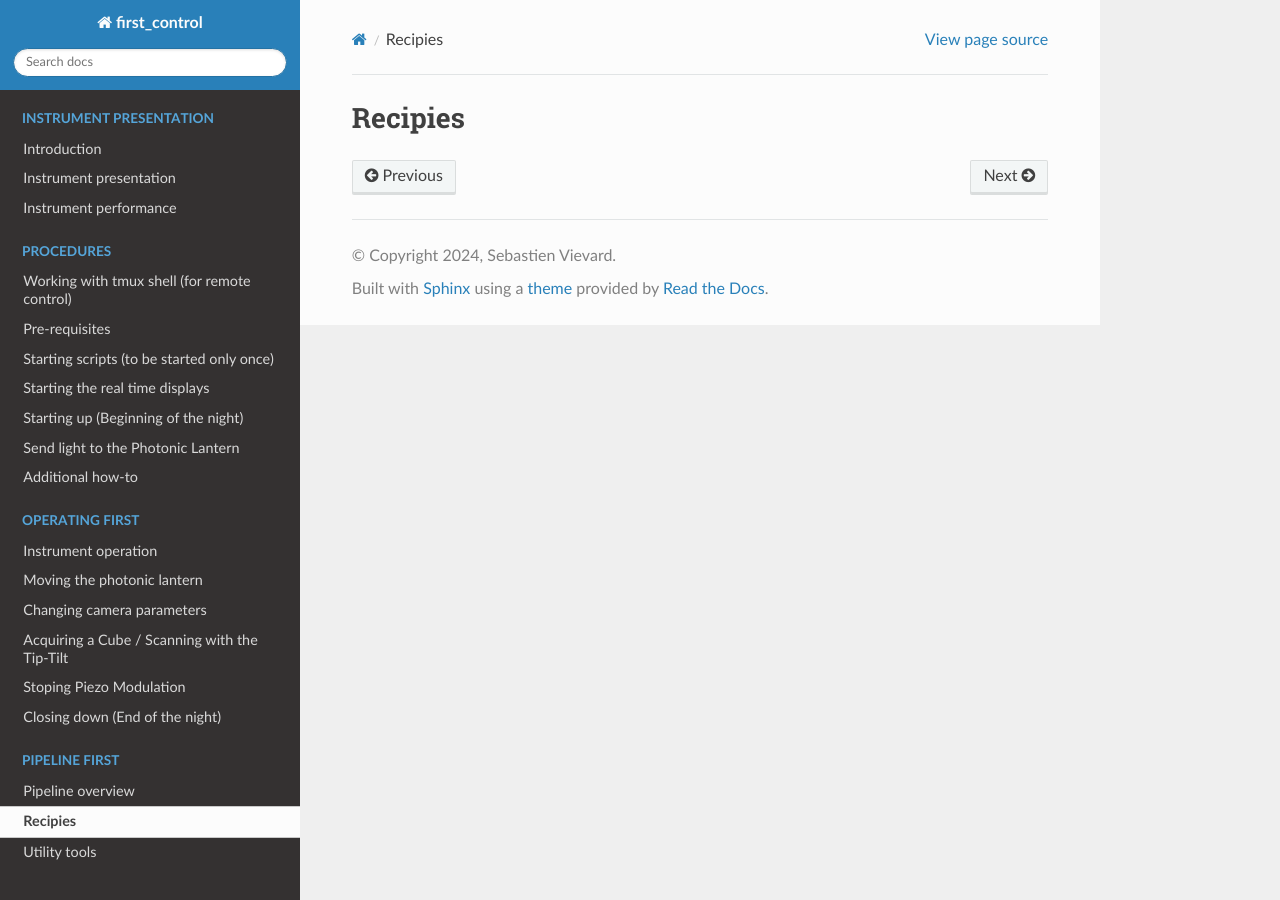
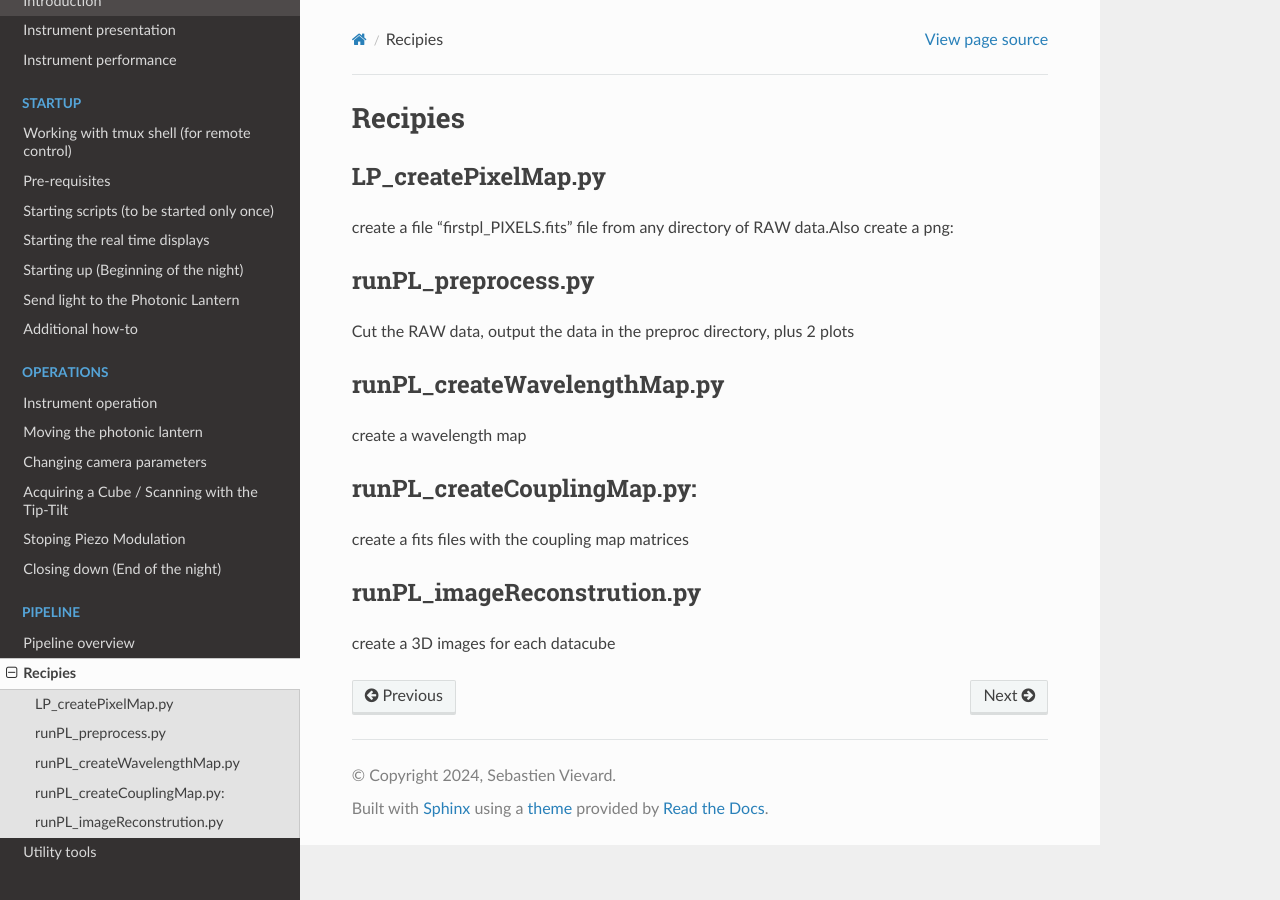
Before and after one commit to scexao-org/first_control, a Sphinx documentation site: the page built from source/recipies.md, in a window 1280 px wide. Built offline with Sphinx 7.4.7 and the Read the Docs theme 3.1.0, drawn with Linux system fonts in a browser that asks for light colours.

Commit message:
re-organisation

```diff
--- a/source/index.rst
+++ b/source/index.rst
@@ -18,19 +18,19 @@ Welcome to first_control's documentation!
 
 .. toctree::
    :maxdepth: 2
-   :caption: Procedures
+   :caption: Startup
 
    instrument_setup
 
 .. toctree::
    :maxdepth: 2
-   :caption: Operating FIRST
+   :caption: Operations
 
    instrument_operation
 
 .. toctree::
    :maxdepth: 2
-   :caption: Pipeline FIRST
+   :caption: Pipeline
 
    pipeline_overview
    recipies
--- a/source/recipies.md
+++ b/source/recipies.md
@@ -1 +1,22 @@
 # Recipies
+
+## LP_createPixelMap.py
+
+ create a file “firstpl_PIXELS.fits” file from any directory of RAW data.Also create a png:
+
+## runPL_preprocess.py
+
+Cut the RAW data, output the data in the preproc directory, plus 2 plots
+
+## runPL_createWavelengthMap.py
+
+create a wavelength map
+
+
+## runPL_createCouplingMap.py:
+
+create a fits files with the coupling map matrices
+
+## runPL_imageReconstrution.py
+
+create a 3D images for each datacube
```
Also changed, not shown: source/utility_tools.md (+8 -0 lines).
